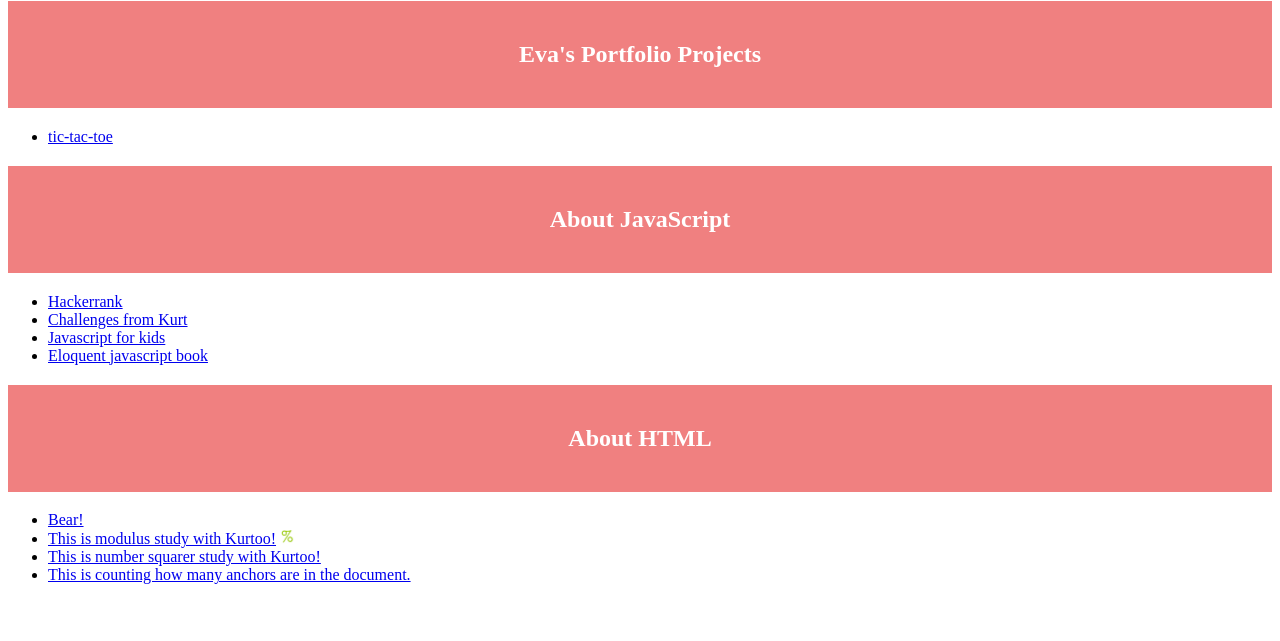
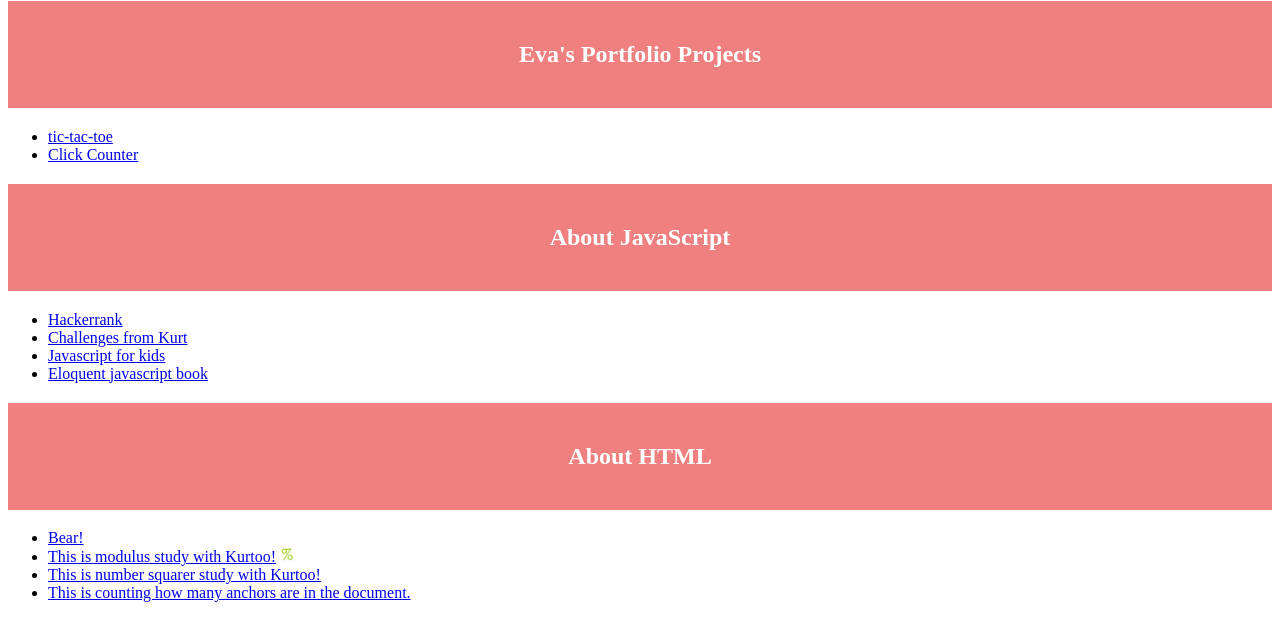
Before and after one commit to EvaTomlinson/study-notes, a plain HTML site: page index.html in a window 1280 px wide. Shown: the part 79-720 px from the top of the page. Drawn offline with Linux system fonts and the light colour scheme.

Commit message:
added click counter

```diff
--- a/index.html
+++ b/index.html
@@ -20,6 +20,7 @@
     <h2>Eva's Portfolio Projects</h2>
     <ul>
       <li><a href="tic-tac-toe/game.html">tic-tac-toe</a></li>
+      <li><a href="click-counter/counter.html">Click Counter</a></li>
     </ul>
 
     <h2>About JavaScript</h2>
```
